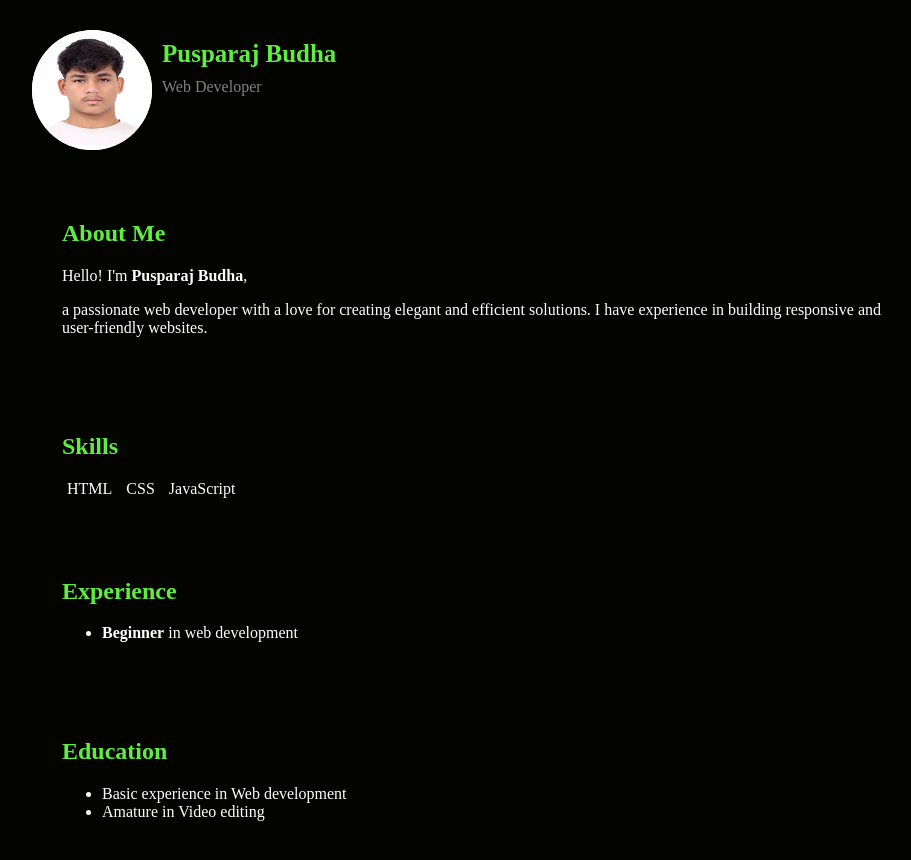
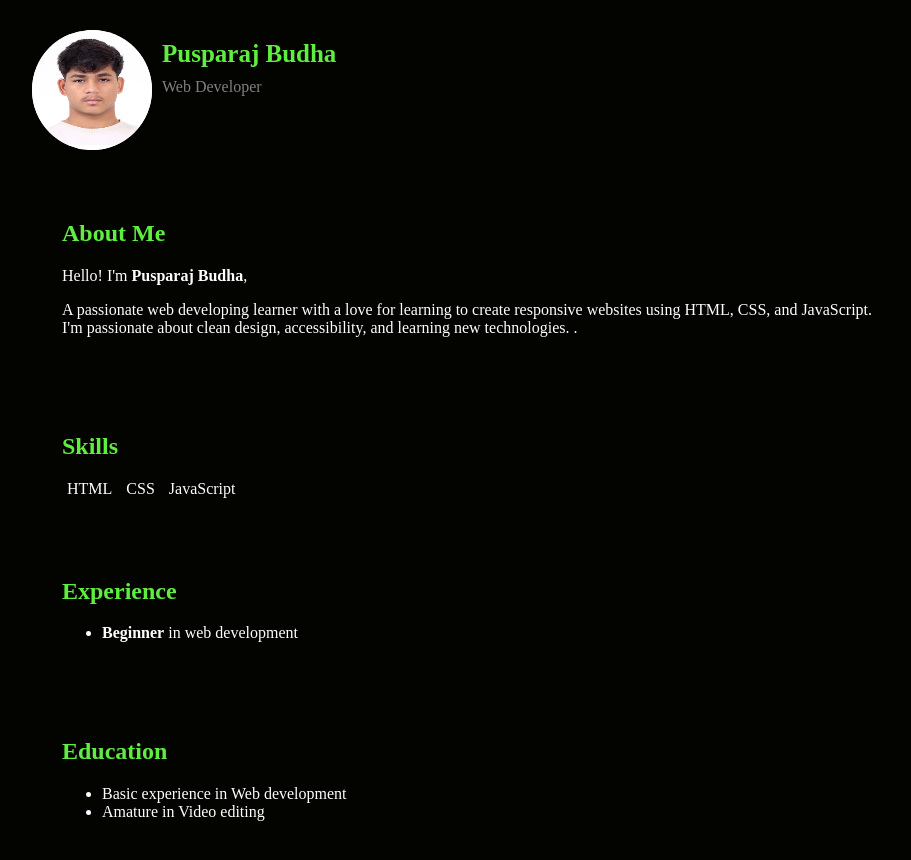
Before and after one commit to pusparajbudha0/pusparaj, a plain HTML site: page index.html in a window 1280 px wide. Shown: the top 860 px of the page, without its empty margins (168-1079 px from the left). Drawn offline with Linux system fonts and the light colour scheme.

Commit message:
Update index.html

```diff
--- a/index.html
+++ b/index.html
@@ -97,7 +97,7 @@
             <div class="section">
                 <h2>About Me</h2>
                 <p>Hello! I'm <strong>Pusparaj Budha</strong>,</p>
-                <p>a passionate web developer with a love for creating elegant and efficient solutions. I have experience in building responsive and user-friendly websites.</p>
+                <p>A passionate web developing learner with a love for learning to create responsive websites using HTML, CSS, and JavaScript. I'm passionate about clean design, accessibility, and learning new technologies. .</p>
             </div>
         </div>
         <!-- Skills Section -->
```
